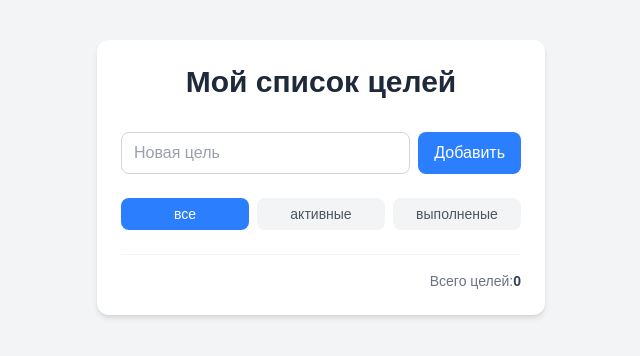
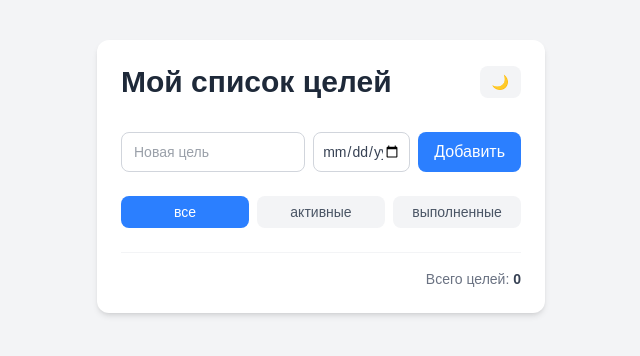
Before and after one commit to Dikiyvarenik/my-goals-site, a Next.js app: page / in a window 1280 px wide. Shown: the top 356 px of the page, without its empty margins (319-959 px from the left). Built offline with nearby package versions, Linux system fonts and the light colour scheme.

Commit message:
Add files via upload

```diff
--- a/app/page.tsx
+++ b/app/page.tsx
@@ -1,7 +1,15 @@
 "use client";
 import {useState,useEffect} from "react";
 
+interface Goal{
+  id:string;
+  text:string;
+  completed:boolean;
+  deadline?:string;
+}
 export default function Home() {
+
+  const[inputDeadline,setInputDeadline] = useState("")
 
   const [goals, setGoals]=useState<any[]>([]);
 
@@ -14,6 +22,7 @@ export default function Home() {
 
   const[filter, setFilter] = useState("all")
 
+  const [darkMode, setDarkMode] = useState(false);
   useEffect(()=>{
     const saved = localStorage.getItem("saved_goals");
     if (saved){
@@ -22,6 +31,13 @@ export default function Home() {
     setIsLoaded(true);
   },[]);
 
+  useEffect(()=>{
+    if (darkMode){
+      document.documentElement.classList.add("dark");
+    } else{
+      document.documentElement.classList.remove("dark");
+    }
+  },[darkMode]);
 
   useEffect(()=>{
     if (!isLoaded) return;
@@ -30,9 +46,10 @@ export default function Home() {
 
   const addGoal = () =>{
     if (inputText.trim()=== "") return;
-    const inputTextCon = {id: crypto.randomUUID(),text:inputText,completed:false};
+    const inputTextCon = {id: crypto.randomUUID(),text:inputText,completed:false,deadline: inputDeadline? inputDeadline:undefined};
     setGoals([...goals,inputTextCon]);
     setInputText("");
+    setInputDeadline("");
   }
   const deleteGoal =(idToDelete:string)=>{
     setGoals(goals.filter((goal) => goal.id !== idToDelete));
@@ -61,10 +78,21 @@ export default function Home() {
     return true;
   });
   return (
-     <div className="min-h-screen bg-gray-100 flex flex-col items-center pt-10">
-        <div className="bg-white p-6 rounded-xl shadow-md w-full max-w-md">
-          <h1 className="text-3xl font-bold text-gray-800 mb-8 flex flex-col items-center">Мой список целей</h1>
-            <div className="flex gap-2 mb-6">
+     <div className="min-h-screen bg-gray-100 dark:bg-gray-900 flex flex-col items-center pt-10 px-4 transition-colors duration-300" >
+        <div className="bg-white dark:bg-gray-800 p-6 rounded-xl shadow-md w-full max-w-md transition-colors duration-300">
+
+          {/* Шапка */}
+          <div className="flex justify-between items-center mb-8">
+            <h1 className="text-3xl font-bold text-gray-800 dark:text-white">Мой список целей</h1>
+            <button
+            onClick={()=> setDarkMode(!darkMode)}
+            className="bg-gray-100 dark:bg-gray-700 text-gray-800 dark:text-gray-200 px-3 py-1.5 rounded-lg text-sm font-medium cursor-pointer transition-all active:scale-95 select-none">
+              {darkMode ? "☀️" : "🌙"}
+            </button>
+          </div>
+
+          {/* Форма добавления */}
+          <div className="flex flex-col sm:flex-row gap-2 mb-6 w-full">
               <input
                 type="text"
                 placeholder="Новая цель"
@@ -76,37 +104,34 @@ export default function Home() {
                   }
                 }}
                 maxLength={350}
-                  className="flex-1 border border-gray-300 rounded-lg px-3 py-2 outline-none focus:border-blue-500 text-gray-700">
+                className="flex-[2] min-w-0 border border-gray-300 dark:border-gray-600 rounded-lg px-3 py-2 outline-none focus:border-blue-500 bg-white dark:bg-gray-700 text-gray-700 dark:text-gray-200 text-sm">
               </input>
+              <input
+              type="date"
+              value={inputDeadline}
+              onChange={(e)=> setInputDeadline(e.target.value)}
+              className="flex-1 min-w-0 border border-gray-300 dark:border-gray-600 rounded-lg px-2 py-2 outline-none focus:border-blue-500 bg-white dark:bg-gray-700 text-gray-700 dark:text-gray-200 text-sm cursor-pointer"
+              ></input>
               <button
-                className="bg-blue-500 text-white px-4 py-2 rounded-lg font-medium hover:bg-blue-600 transition"
+              className="bg-blue-500 text-white px-4 py-2 rounded-lg font-medium hover:bg-blue-600 transition shrink-0 cursor-pointer"
               onClick={addGoal}>
                 Добавить
               </button>
           </div>
 
           <div className="flex gap-2 mb-6 w-full justify-center">
+            {["all", "active", "completed"].map((type) => (
               <button
-              onClick={()=> setFilter("all")}
+              key={type}
+              onClick={()=> setFilter(type)}
               className={`flex-1 px-4 py-1.5 rounded-lg text-sm font-medium transition cursor-pointer select-none ${
-                filter === "all" ? "bg-blue-500 text-white": "bg-gray-100 text-gray-600 hover:bg-gray-200"
+                filter === type
+                  ? "bg-blue-500 text-white"
+                  : "bg-gray-100 dark:bg-gray-700 text-gray-600 dark:text-gray-300 hover:bg-gray-200 dark:hover:bg-gray-600"
               }`}>
-                все
+                {type === "all" ? "все" : type === "active" ? "активные" : "выполненные"}
               </button>
-              <button
-              onClick={()=> setFilter("active")}
-              className={`flex-1 px-4 py-1.5 rounded-lg text-sm font-medium transition cursor-pointer select-none ${
-                filter === "active" ? "bg-blue-500 text-white": "bg-gray-100 text-gray-600 hover:bg-gray-200"
-              }`}>
-                активные
-              </button>
-              <button
-              onClick={()=> setFilter("completed")}
-              className={`flex-1 px-4 py-1.5 rounded-lg text-sm font-medium transition cursor-pointer select-none ${
-                filter === "completed" ? "bg-blue-500 text-white": "bg-gray-100 text-gray-600 hover:bg-gray-200"
-              }`}>
-                выполненые
-              </button>
+            ))}
           </div>
 
           <ul>
@@ -116,11 +141,11 @@ export default function Home() {
                 return true;
               })
               .sort((a,b)=> Number(a.completed)-Number(b.completed))
-                .map((goal,index)=>(
-                <li key={goal.id} className="text-gray-700 py-2 border-b border-gray-100 last:border-none flex justify-between items-center group gap-2">
+              .map((goal)=>(
+              <li key={goal.id} className="text-gray-700 dark:text-gray-200 py-2 border-b border-gray-100 dark:border-gray-700 last:border-none flex justify-between items-center group gap-2">
                 <button onClick={()=> toggleGoal(goal.id)}
                   className={`w-4 h-4 rounded-full cursor-pointer border flex items-center justify-center text-xs font-bold transition-all shrink-0 ${
-                      goal.completed ? "bg-blue-500 border-blue-500 text-white": "border-gray-300 hover:border-blue-400"
+                    goal.completed ? "bg-blue-500 border-blue-500 text-white": "border-gray-300 dark:border-gray-600 hover:border-blue-400"
                   }`}>
                   {goal.completed && "✓"}
                 </button>
@@ -133,16 +158,28 @@ export default function Home() {
                     if (e.key === "Enter") saveEdit(goal.id);
                   }}
                   maxLength={350}
-                    className="flex-1 border border-blue-400 rounded px-2 py-0.5 outline-none text-gray-700 text-sm"
-                    autoFocus/>):(
+                  className="flex-1 border border-blue-400 rounded px-2 py-0.5 outline-none text-gray-700 dark:text-gray-200 bg-white dark:bg-gray-700 text-sm"
+                  autoFocus/>
+                ) : (
+                  <div className="flex-1 flex flex-col min-w-0">
                     <span
                     className={`flex-1 min-w-0 [overflow-wrap:anywhere] break-words pr-4 transition-all ${
-                    goal.completed ? "line-through opacity-80 text-gray-400": "text-gray-700"}`}>
+                    goal.completed ? "line-through opacity-80 text-gray-400 dark:text-gray-500": "text-gray-700 dark:text-gray-200"}`}>
                     {goal.text}
                     </span>
+                     {goal.deadline && (
+                      <span className={`text-xs mt-0.5 font-medium ${
+                        !goal.completed && new Date(goal.deadline) < new Date(new Date().setHours(0,0,0,0))
+                          ? "text-red-500 font-bold"
+                          : "text-gray-400 dark:text-gray-400"
+                      }`}>
+                         {new Date(goal.deadline).toLocaleDateString("ru-RU")}
+                      </span>
+                    )}
+                  </div>
                 )}
 
-                  {editingId === goal.id ?(
+                {editingId === goal.id ? (
                   <button onClick={()=> saveEdit(goal.id)}
                   className="text-xs font-medium text-green-600 hover:text-green-700 cursor-pointer px-1 shrink-0">
                      Сохранить
@@ -155,18 +192,19 @@ export default function Home() {
                   </button>
                 )}
                 <button
-                      onClick={() =>deleteGoal(goal.id)}
+                    onClick={() => deleteGoal(goal.id)}
                     className="text-gray-400 cursor-pointer hover:text-red-500 font-medium px-2 transition">
                     ✕
                 </button>
               </li>
             ))}
           </ul>
-            <div className="mt-4 pt-4 border-gray-100 text-sm border-t text-gray-500 text-right">
-              {filter ==="all"&& "Всего целей:"}
-              {filter==="active"&&"Активных целей:"}
-              {filter ==="completed"&& "Выполненных целей:"}
-              <span className="font-bold text-gray-700">{filteredGoals.length}</span>
+
+          <div className="mt-4 pt-4 border-t border-gray-100 dark:border-gray-700 text-sm text-gray-500 dark:text-gray-400 text-right">
+            {filter === "all" && "Всего целей: "}
+            {filter === "active" && "Активных целей: "}
+            {filter === "completed" && "Выполненных целей: "}
+            <span className="font-bold text-gray-700 dark:text-gray-200">{filteredGoals.length}</span>
           </div>
         </div>
      </div>
```
Lines whose indentation alone changed are shown as unchanged.
